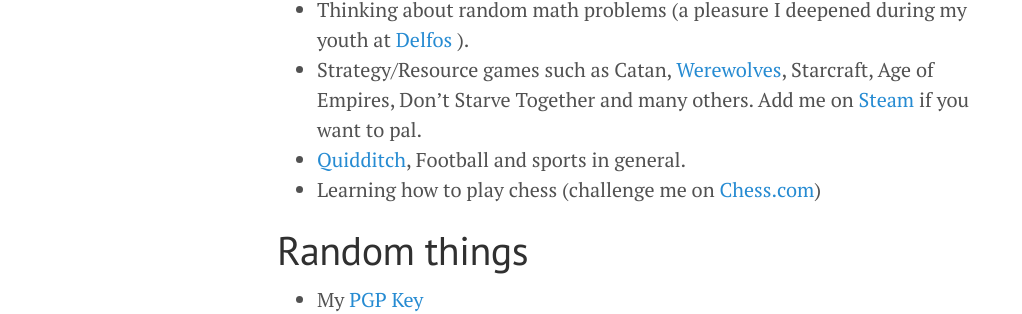
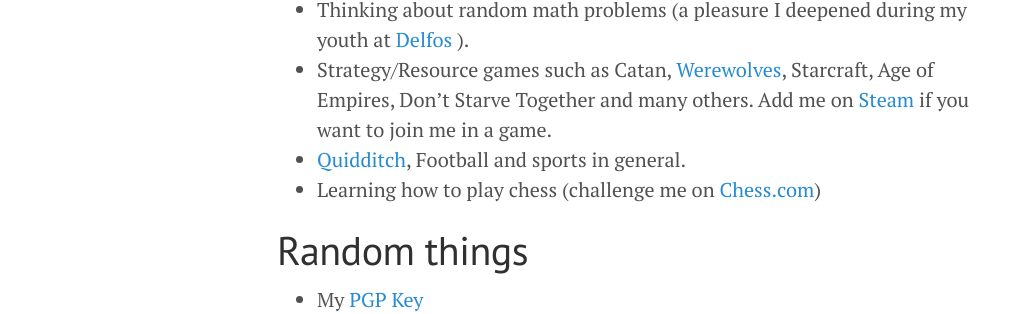
Before and after one commit to migueltorrescosta/migueltorrescosta.github.io, a Jekyll site: the page built from page_Author.md, in a window 1280 px wide. Shown: the part 477-791 px from the top of the page, without its empty margins (3-1025 px from the left). Built offline with Jekyll 4.4.1, drawn with Linux system fonts in a browser that asks for light colours; nearby versions of some CDN libraries.

Commit message:
Fixed Typo

```diff
--- a/page_Author.md
+++ b/page_Author.md
@@ -11,7 +11,7 @@
 
 - Playing around with my dogs.
 - Thinking about random math problems (a pleasure I deepened during my youth at [Delfos]({{site.baseurl}}{% link _posts/2013-09-29-Delfos.md %}) ).
-- Strategy/Resource games such as Catan, [Werewolves](https://en.wikipedia.org/wiki/Mafia_(party_game)), Starcraft, Age of Empires, Don't Starve Together and many others. Add me on [Steam](http://steamcommunity.com/id/{{ site.author.steam}}) if you want to pal.
+- Strategy/Resource games such as Catan, [Werewolves](https://en.wikipedia.org/wiki/Mafia_(party_game)), Starcraft, Age of Empires, Don't Starve Together and many others. Add me on [Steam](http://steamcommunity.com/id/{{ site.author.steam}}) if you want to join me in a game.
 - [Quidditch](http://www.ouqc.uk/), Football and sports in general.
 - Learning how to play chess (challenge me on [Chess.com](https://www.chess.com/member/mtorres73))
 
```
